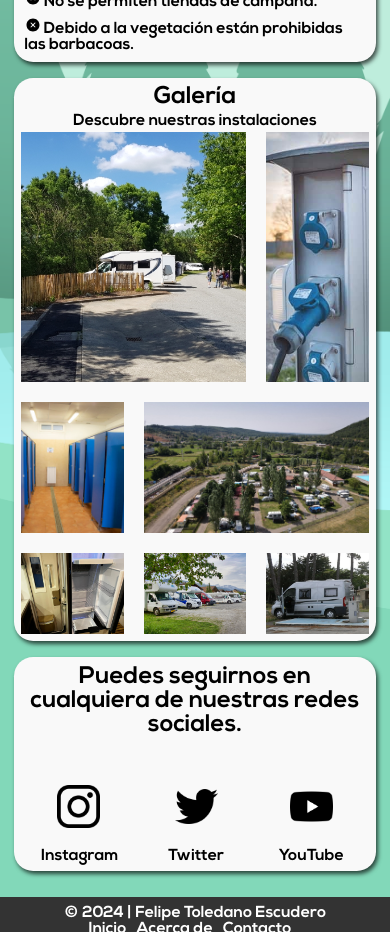
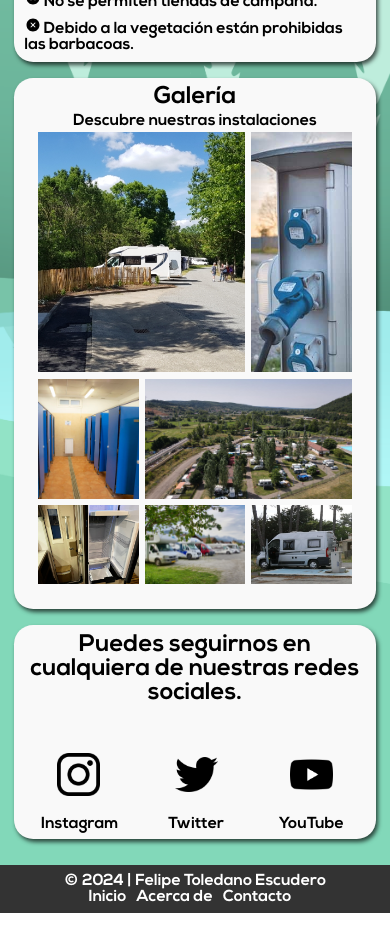
Before and after one commit to F3LIP3X/ArenaCamping-web, a React (Create React App) app: page /Servicios in a window 390 px wide. Shown: the part 780-1712 px from the top of the page. Built offline with nearby package versions, Linux system fonts and the light colour scheme.

Commit message:
1.4.6
Albun

```diff
--- a/src/components/Inicio/inicio.css
+++ b/src/components/Inicio/inicio.css
@@ -170,6 +170,10 @@ section {
         margin-bottom: 1em;
     }
 
+    div albun{
+
+    }
+
     .foot {
         width: 100%;
     }
--- a/src/components/Servicios/Servicios.jsx
+++ b/src/components/Servicios/Servicios.jsx
@@ -118,7 +118,7 @@ const secondIndex = () => {
                     <section>
                         <h2 className='fotosg'>Galería</h2>
                         <p className='fotosg'>Descubre nuestras instalaciones</p>
-                            <div className='conjuntofotos'>
+                            <div className='Album'>
                                 <div className='box'>
                                     <img src={arealibre} alt="img1" />
                                 </div>
--- a/src/components/Servicios/servicios.css
+++ b/src/components/Servicios/servicios.css
@@ -45,13 +45,15 @@
     margin-bottom: 1%;
 }
 
-.conjuntofotos{
-    max-width: 1200px;
+.Album{
     margin: 0 auto;
     display: grid;
     grid-template-columns: repeat(3, 1fr);
-    grid-template-rows: 250px;
-    grid-gap: 20px;
+
+    max-width: 100%;
+    grid-template-rows: 25em;
+    grid-gap: 3em;
+
 }
 
 .box img {
@@ -153,10 +155,22 @@
     .footer-page {
         padding: 2%;
     }
+    .Album{
+        margin: 0 auto;
+        display: grid;
+        grid-template-columns: repeat(3, 1fr);
+
+        max-width: 90%;
+        grid-template-rows: 15em;
+        grid-gap: 0.4em;
+        padding-bottom: 5%;
+    }
 }
 
 @media screen and (max-width: 600px) {
     header h1 {
         font-size: 7vw;
     }
+
+
 }
```
